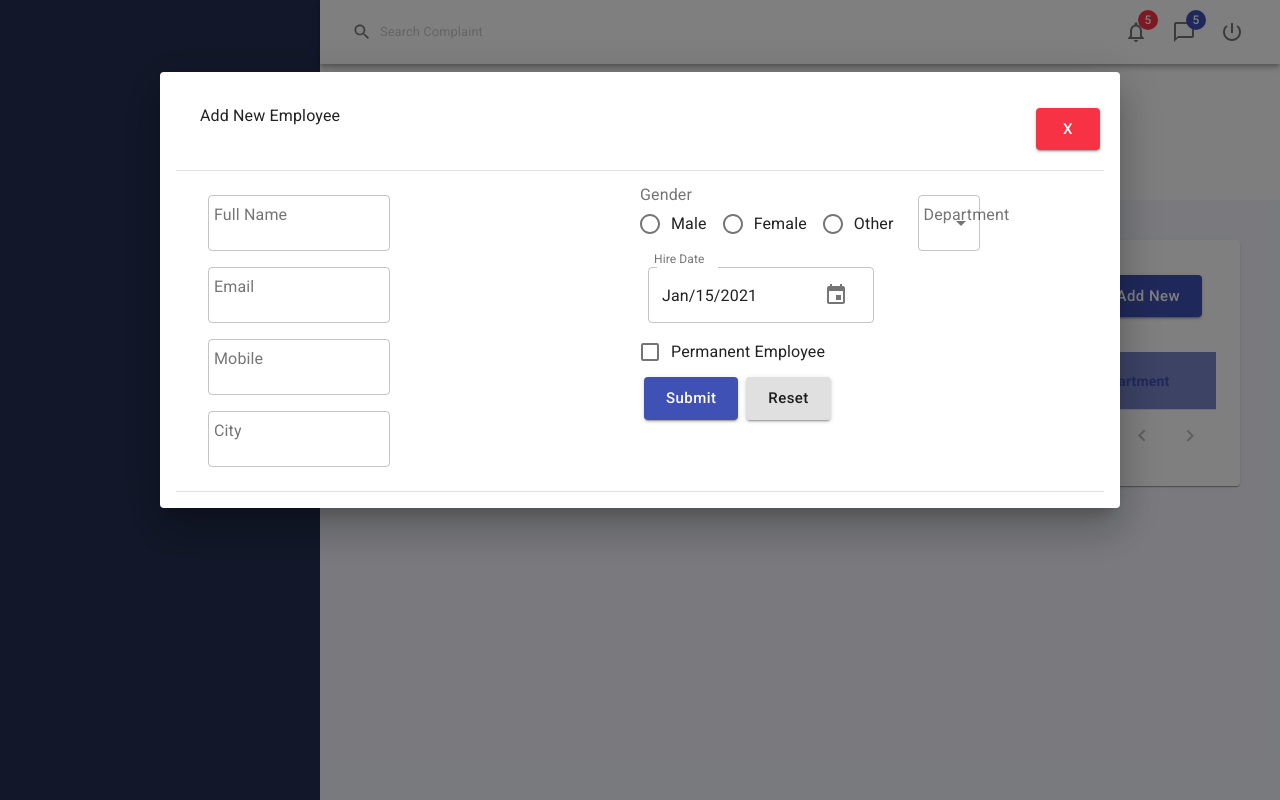
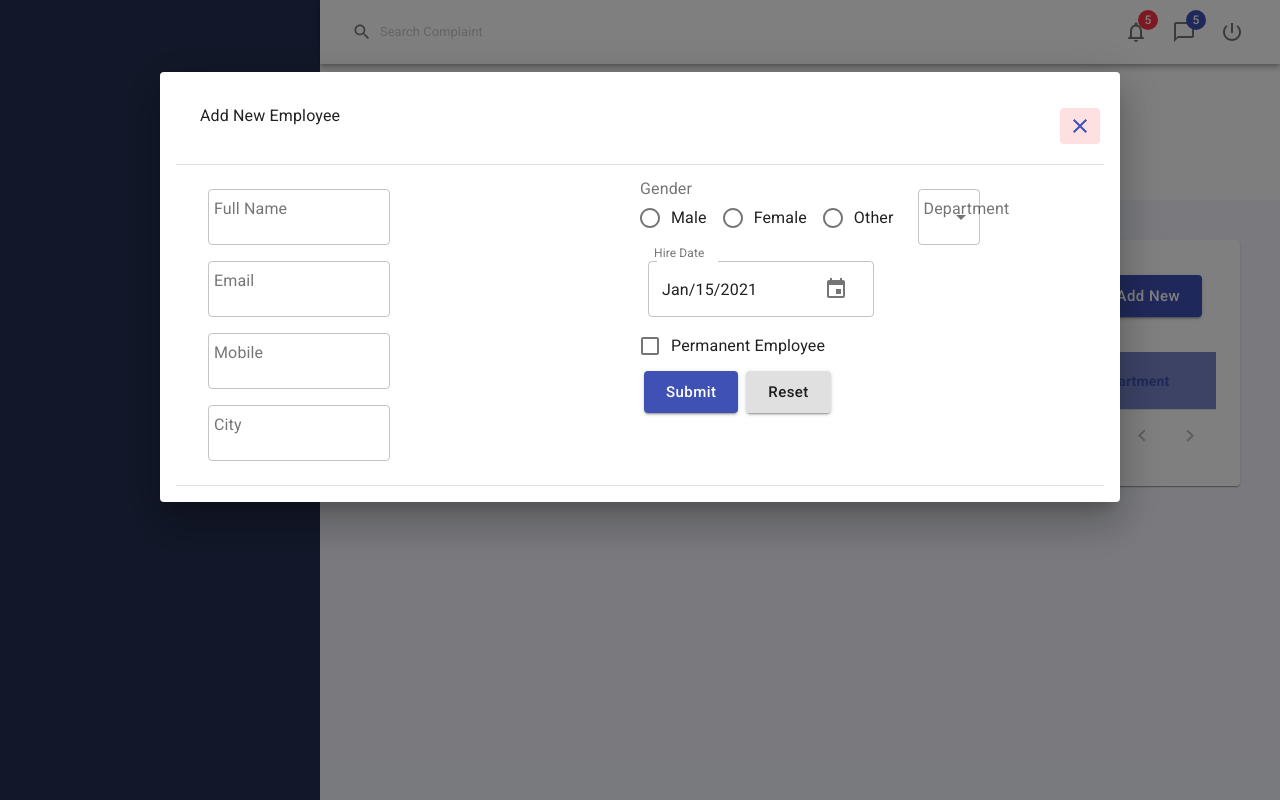
Before and after one commit to ayvicky/demo-material-ui-complete, a React (Create React App) app: page / in a window 1280 px wide. Both pictures are taken after typing "Sample" into the empty fields and a click on the button "Add New". Built offline with nearby package versions, Linux system fonts and the light colour scheme.

Commit message:
added close action button inside popup

```diff
--- a/src/components/Popup.js
+++ b/src/components/Popup.js
@@ -1,7 +1,7 @@
 import React from 'react'
 
-import { Dialog, DialogContent, DialogTitle, makeStyles, Typography } from '@material-ui/core';
-
+import { Dialog, DialogContent, DialogTitle, makeStyles, Typography } from '@material-ui/core'
+import CloseIcon from '@material-ui/icons/Close'
 import { Controls } from './controls/Controls'
 
 const useStyles = makeStyles(theme => ({
@@ -26,10 +26,12 @@ export default function Popup(props) {
                     <Typography varient='h6' component='div' style={{flexGrow: 1}}>
                         {title}
                     </Typography>
-                    <Controls.Button
+                    <Controls.ActionButton
                         color='secondary'
                         text='X'
-                        />
+                        >
+                            <CloseIcon />
+                    </Controls.ActionButton>
                 </div>
             </DialogTitle>
             <DialogContent dividers>
--- a/src/components/controls/Controls.js
+++ b/src/components/controls/Controls.js
@@ -4,6 +4,7 @@ import Select from './Select';
 import Checkbox from './Checkbox';
 import DatePicker from './DatePicker';
 import Button from './Button';
+import ActionButton from './ActionButton';
 
 export const Controls = {
     Input,
@@ -11,5 +12,6 @@ export const Controls = {
     Select,
     Checkbox,
     DatePicker,
-    Button
+    Button,
+    ActionButton
 }
```
Also changed, not shown: 1 other file (tests, documents, lock files or other folders).
